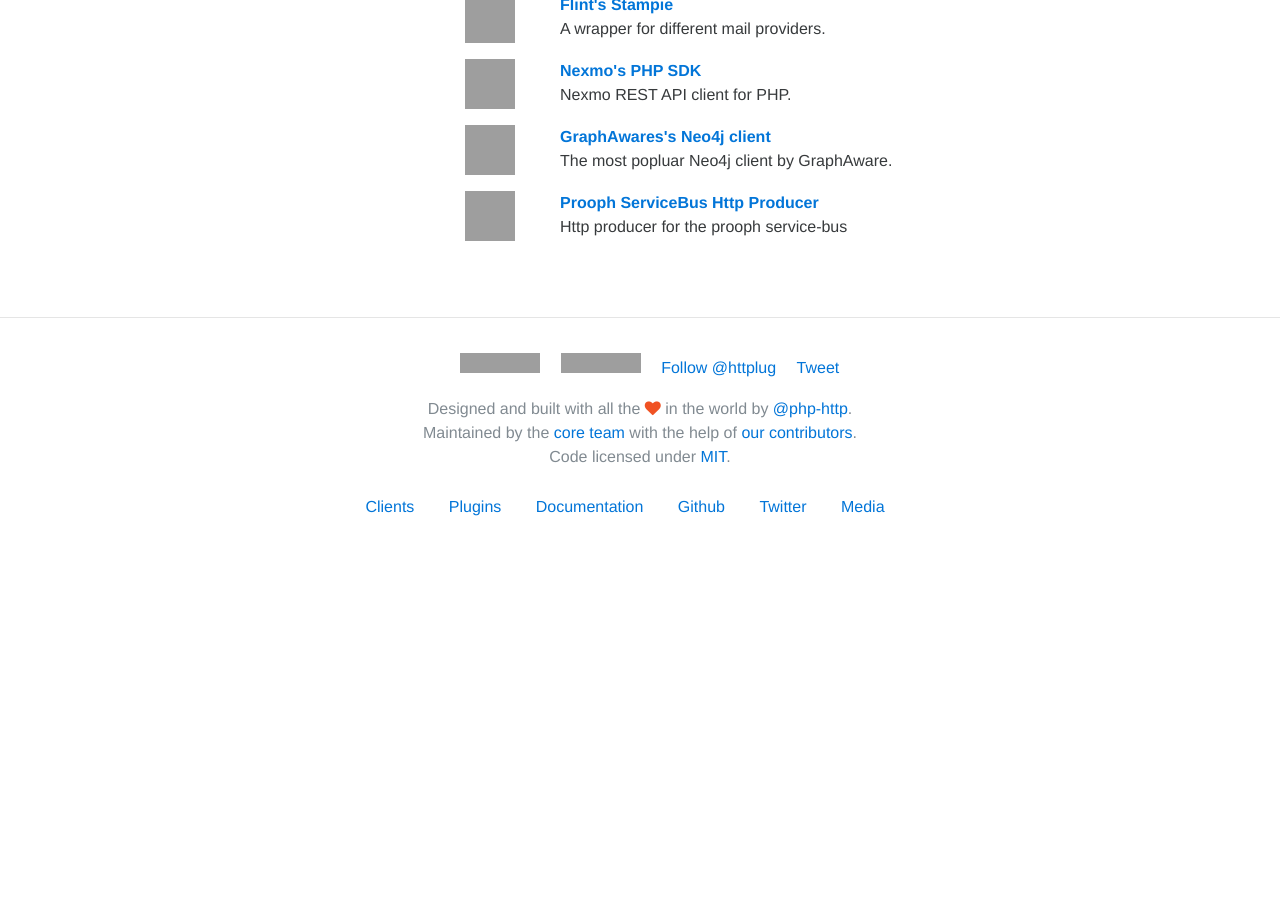
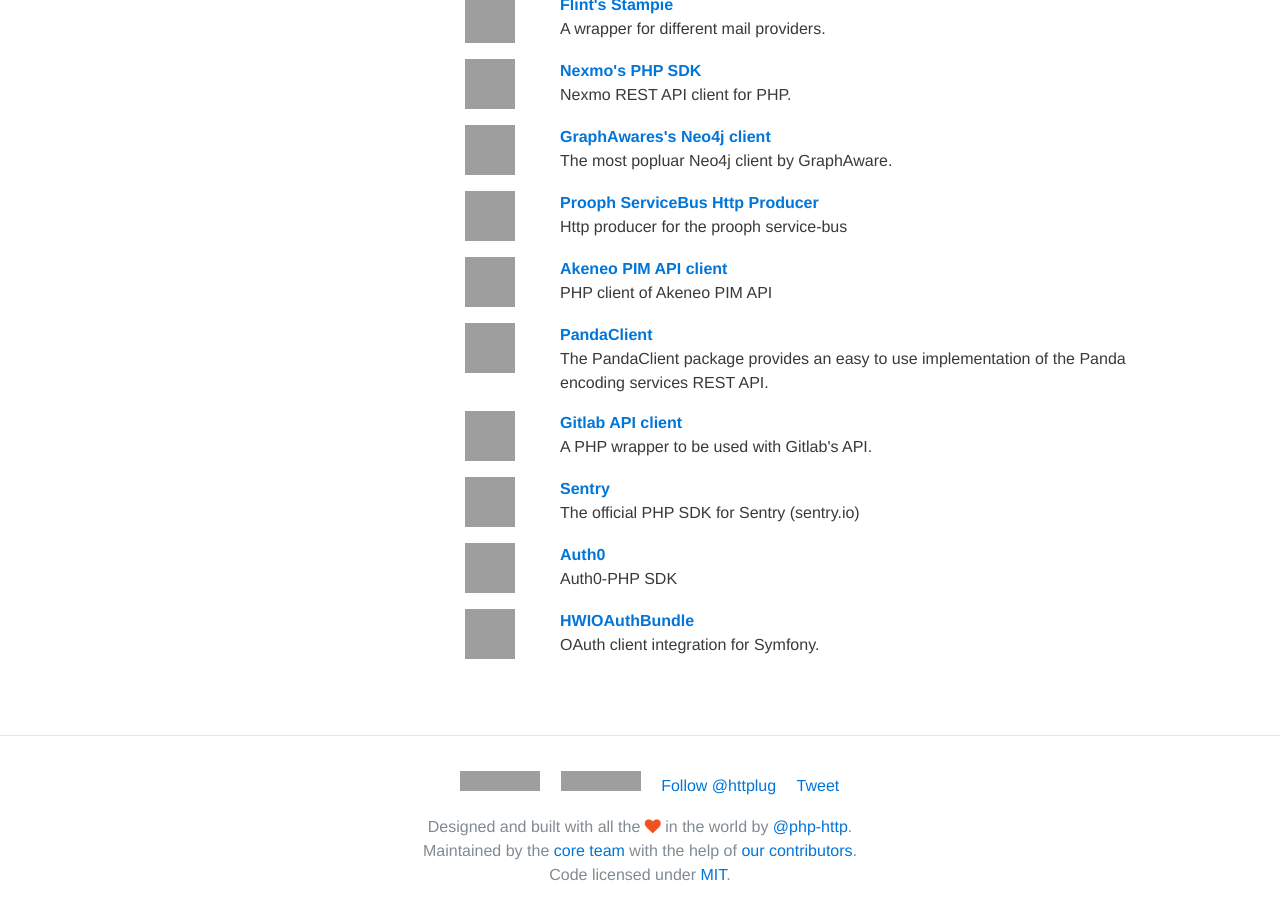
Before and after one commit to php-http/httplug.github.io, a Jekyll site: the page built from index.html, in a window 1280 px wide and 900 px high, scrolled down 2327 px. Built offline with Jekyll 4.4.1, drawn with Linux system fonts in a browser that asks for light colours; nearby versions of some CDN libraries; comment, search, counter and statistics services are not loaded; before the commit the page ends 2856 px from its top, so only the background shows below that; grey boxes are pictures that could not be loaded.

Commit message:
Added more libraries

```diff
--- a/index.html
+++ b/index.html
@@ -164,7 +164,7 @@
 		<div class="row">
             <div class="col-md-4"></div>
             <div class="col-md-1">
-                    <img src="https://avatars2.githubusercontent.com/u/16955543?v=3&s=50" alt="Docker PHP" />
+                    <img src="https://avatars2.githubusercontent.com/u/5429470?v=3&s=50" alt="Docker PHP" />
             </div>
 			<div class="col-md-7">
 				<b><a href="https://github.com/docker-php/docker-php">Docker PHP</a></b>
@@ -211,5 +211,65 @@
 				<br /> Http producer for the prooph service-bus
 			</div>
         </div>
+        <div class="row">
+            <div class="col-md-4"></div>
+            <div class="col-md-1">
+                    <img src="https://avatars3.githubusercontent.com/u/2510186?v=3&s=50" alt="Akeneo PIM API" />
+            </div>
+			<div class="col-md-7">
+				<b><a href="https://github.com/akeneo/php-api-client">Akeneo PIM API client</a></b>
+				<br /> PHP client of Akeneo PIM API
+            </div>
+        </div>
+        <div class="row">
+            <div class="col-md-4"></div>
+            <div class="col-md-1">
+                    <img src="https://avatars2.githubusercontent.com/u/958915?v=3&s=50" alt="PandaClient" />
+            </div>
+			<div class="col-md-7">
+				<b><a href="https://github.com/xabbuh/panda-client">PandaClient</a></b>
+				<br /> The PandaClient package provides an easy to use implementation of the Panda encoding services REST API.
+            </div>
+        </div>
+        <div class="row">
+            <div class="col-md-4"></div>
+            <div class="col-md-1">
+                    <img src="https://avatars2.githubusercontent.com/u/1086321?v=3&s=50" alt="Gitlab API client" />
+            </div>
+			<div class="col-md-7">
+				<b><a href="https://github.com/m4tthumphrey/php-gitlab-api">Gitlab API client</a></b>
+				<br /> A PHP wrapper to be used with Gitlab's API.
+            </div>
+        </div>
+        <div class="row">
+            <div class="col-md-4"></div>
+            <div class="col-md-1">
+                    <img src="https://avatars1.githubusercontent.com/u/1396951?v=3&s=50" alt="Sentry" />
+            </div>
+			<div class="col-md-7">
+				<b><a href="https://github.com/getsentry/sentry-php/">Sentry</a></b>
+				<br /> The official PHP SDK for Sentry (sentry.io)
+            </div>
+        </div>
+        <div class="row">
+            <div class="col-md-4"></div>
+            <div class="col-md-1">
+                    <img src="https://avatars1.githubusercontent.com/u/2824157?v=3&s=50" alt="Auth0" />
+            </div>
+			<div class="col-md-7">
+				<b><a href="https://github.com/auth0/auth0-PHP">Auth0</a></b>
+				<br /> Auth0-PHP SDK
+            </div>
+        </div>
+        <div class="row">
+            <div class="col-md-4"></div>
+            <div class="col-md-1">
+                    <img src="https://avatars2.githubusercontent.com/u/1150427?v=3&s=50" alt="HWIOAuthBundle" />
+            </div>
+			<div class="col-md-7">
+				<b><a href="https://github.com/hwi/HWIOAuthBundle">HWIOAuthBundle</a></b>
+				<br /> OAuth client integration for Symfony.
+            </div>
+        </div>
     </div>
 </div>
```
